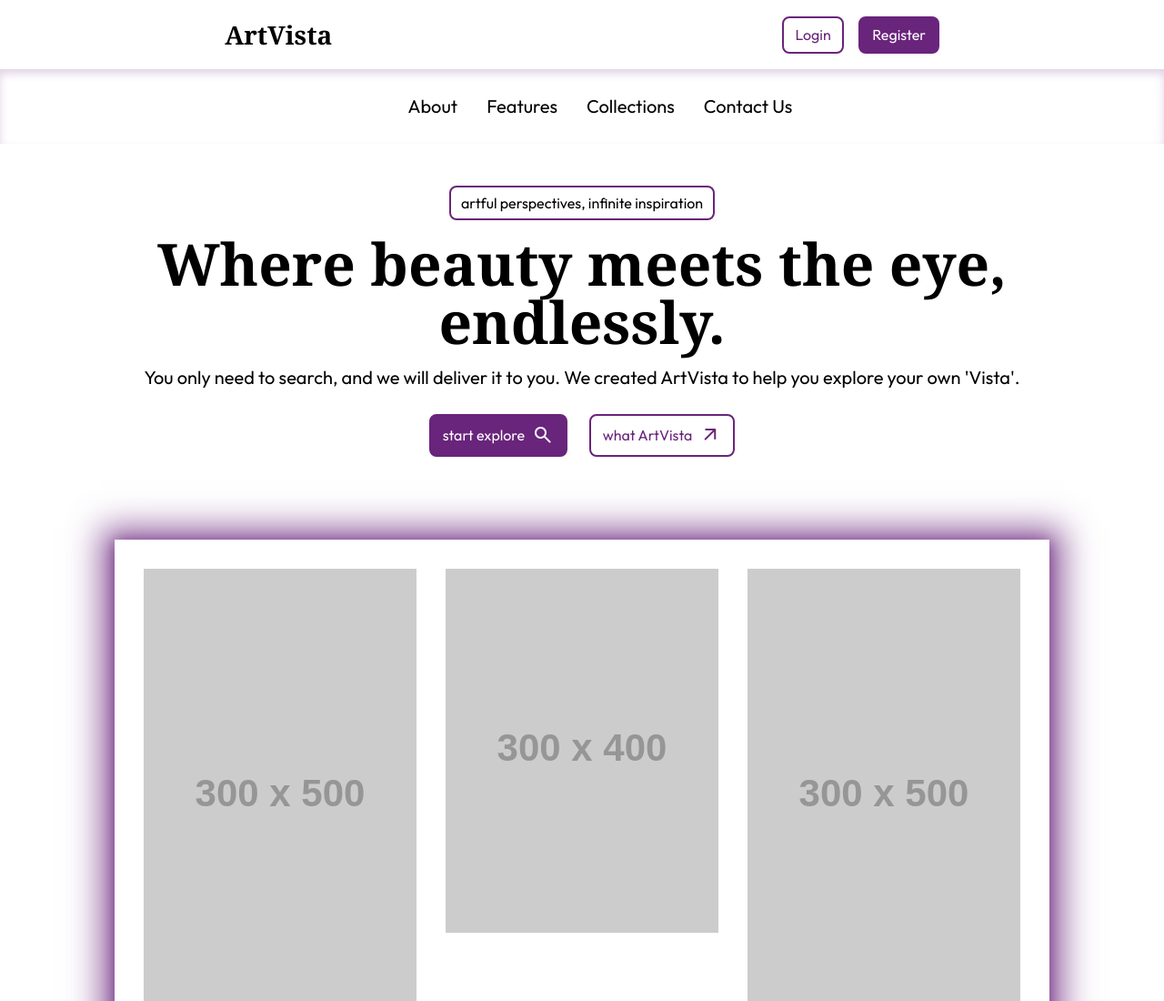
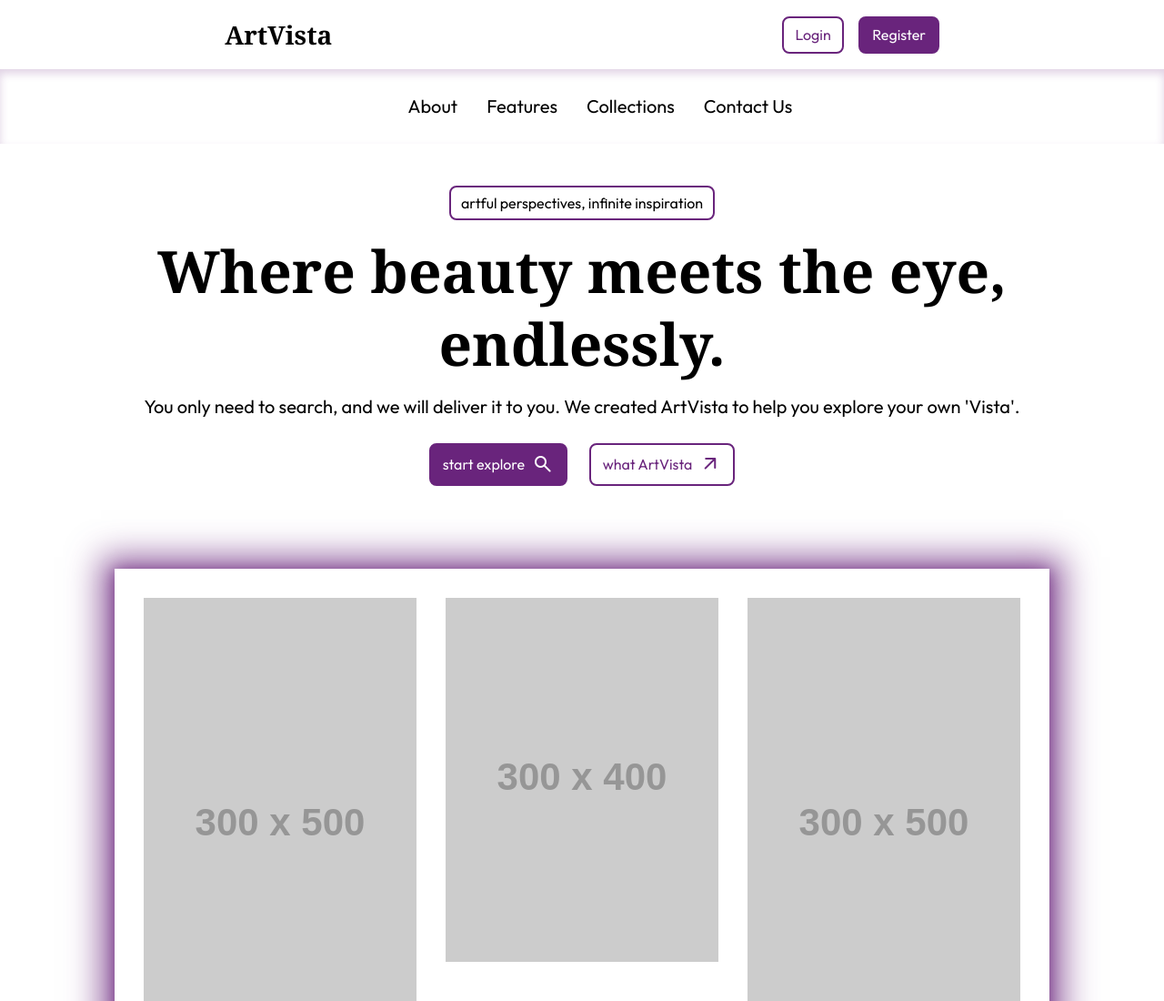
Before and after one commit to MrIrawan/artvista, a website built with Vite: page index.html in a window 1280 px wide. Shown: the top 1100 px of the page at 91% size. Built offline with nearby package versions, Linux system fonts and the light colour scheme; placeholder pictures from the web are drawn by us.

Commit message:
memberi sedikit modifikasi pada komponen hero section

```diff
--- a/src/css/welcome.style.css
+++ b/src/css/welcome.style.css
@@ -125,10 +125,9 @@ header {
 .home-item h1 {
     text-align: center;
     font-size: 4rem;
-    line-height: 1;
+    line-height: 5rem;
     margin: 1rem 0;
     font-family: var(--main-bold);
-    font-weight: 900;
 }
 
 .home-item h2 {
```
